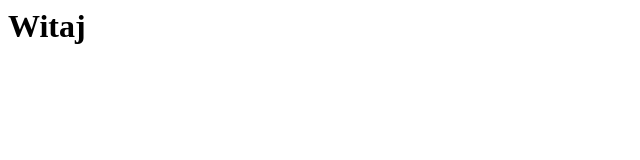
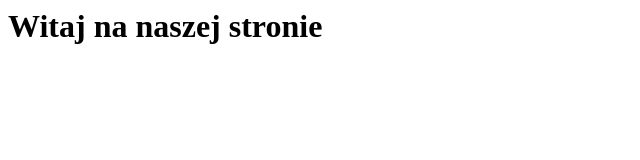
Before and after one commit to badmintonenjoyer/python-project, a plain HTML site: page index.html in a window 1280 px wide. Shown: the whole page, without its empty margins (0-640 px from the left). Drawn offline with Linux system fonts and the light colour scheme.

Commit message:
Nagłówek A: dodano wersję A

```diff
--- a/index.html
+++ b/index.html
@@ -1 +1 @@
-<h1>Witaj</h1>
+<h1>Witaj na naszej stronie</h1>
```
